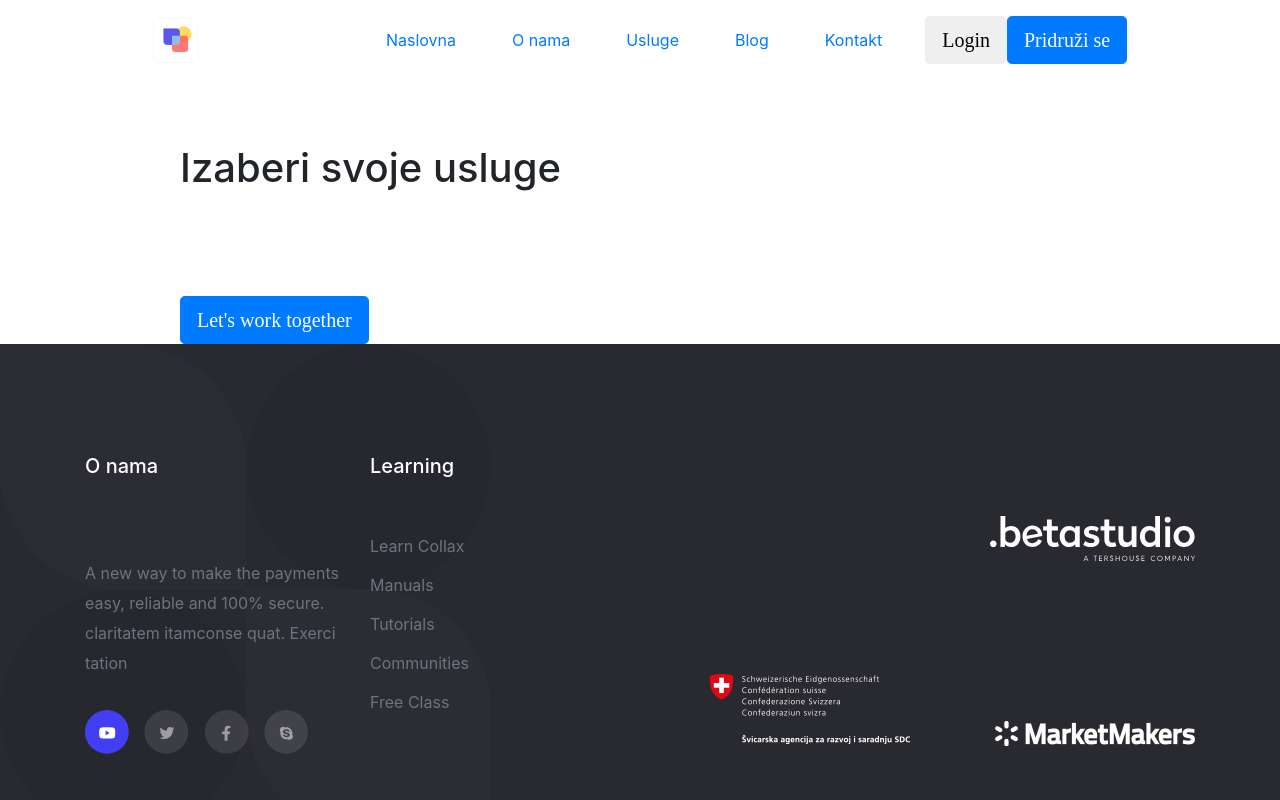
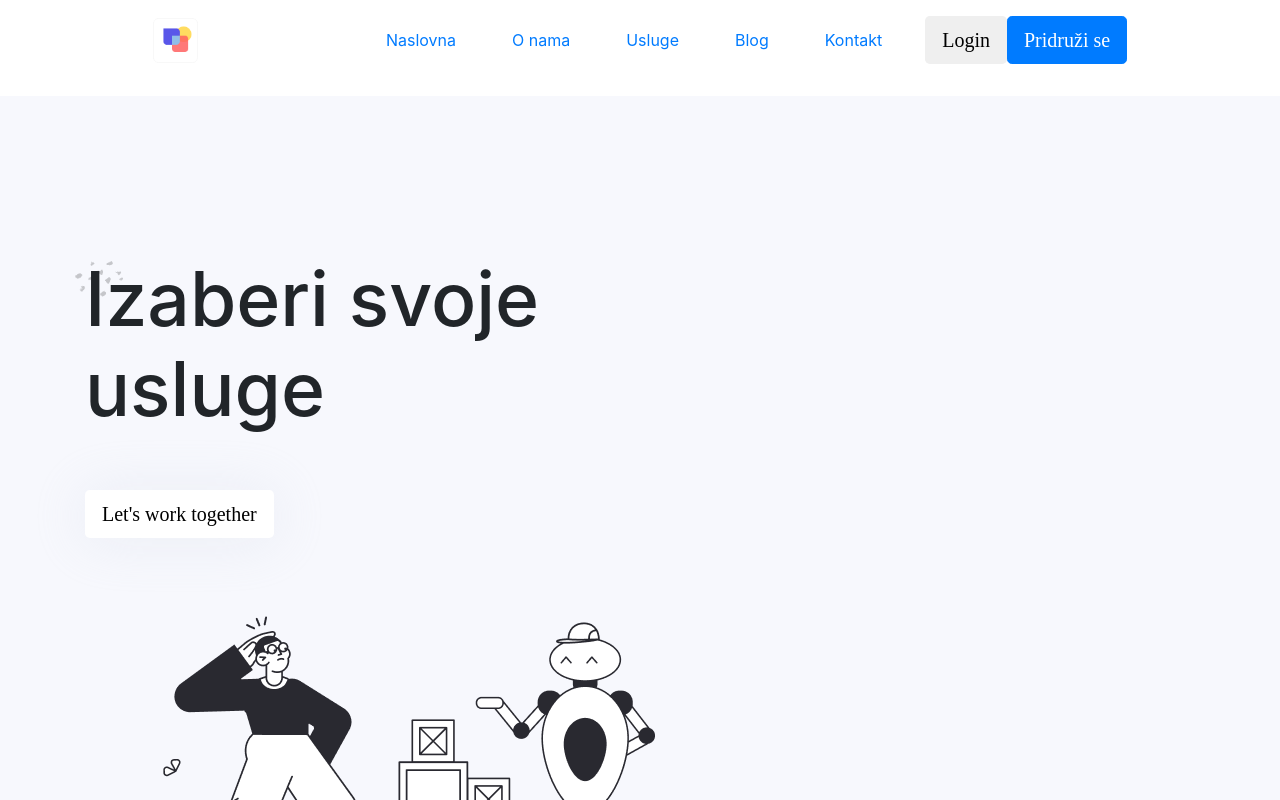
Before and after one commit to DZuz14/lol, a Next.js app: page /services in a window 1280 px wide. Shown: the top 800 px of the page. Built offline with nearby package versions, Linux system fonts and the light colour scheme; a web font is replaced by a local one.

Commit message:
just some minor tweaks

```diff
--- a/components/Navbar.js
+++ b/components/Navbar.js
@@ -23,7 +23,8 @@ export default function Navbar() {
 
           <ul className="nav col-12 col-lg-auto me-lg-auto mb-2 justify-content-center mb-md-0">
             <li>
-              <Link href="/" className="nav-link px-2 link-secondary aria-current">
+              <Link href="/" className="nav-link px-2 link-secondary aria-current
+">
                 Naslovna
               </Link>
             </li>
--- a/pages/services.js
+++ b/pages/services.js
@@ -1,23 +1,43 @@
-import "../styles/Home/Services.module.css";
-
-
+import styles from "../styles/Home/Services.module.css";
+import classNames from "classnames";
 
 export default function Services() {
-    return (
-    <section>
-    <div className="home container pt-5">
-      <div className="row">
-        <div className="col-1"></div>
-        <div className="col-8">
-          <h1 className="pb-5">Izaberi svoje usluge</h1>
-          <button className="btn btn-primary btn-lg mt-5 services-button"> Let's work together </button>
+  return (
+    <section className="padding-lg secondary">
+      <img
+        src="/img/sprinkles.png"
+        height={62}
+        className="position-absolute"
+        style={{ left: 70, top: 250 }}
+      />
+      <div className="home container pt-5">
+        <div className="row">
+          <div className="col-sm-7">
+            <h1 className={classNames("align-items-center", styles.h1)}>
+              Izaberi svoje usluge
+            </h1>
 
-
-
+            <button
+              className={classNames(
+                "btn",
+                "btn-lg",
+                "mt-5",
+                styles.servicesButton
+              )}
+            >
+              {" "}
+              Let's work together{" "}
+            </button>
+            <div className="col-sm-5">
+              <img
+                className="d-inline-flex align-items-center flex-row"
+                src="/img/servicesThumbnail.png"
+                style={{ marginTop: 60 }}
+              />
+            </div>
+          </div>
         </div>
       </div>
-    </div>
     </section>
-    )
-
-  }
+  );
+}
--- a/styles/Home/Services.module.css
+++ b/styles/Home/Services.module.css
@@ -1,4 +1,12 @@
-.services-button {
-    background-color: white;
-    color: black;
+.servicesButton {
+  background-color: white;
+  color: black;
+  box-shadow: 0px 2px 55px rgba(209, 214, 226, 0.32);
+  border-radius: 10px;
 }
+
+
+.h1 {
+ font-size: 75px;
+  max-width: 625px;
+}
--- a/styles/Home/home.module.css
+++ b/styles/Home/home.module.css
@@ -1,8 +1,9 @@
 
 .h1 {
-  padding-top: 60px;
+  padding-top: 110px;
   font-size: 75px;
   max-width: 625px;
+  padding-left: -60px;
 }
 
 .socialIcons {
--- a/styles/global.css
+++ b/styles/global.css
@@ -68,3 +68,11 @@ code {
 .btn-lg {
   padding: 15px 50px;
 }
+
+section.padding-lg {
+  padding: 110px 0;
+}
+
+section.secondary {
+  background: #f7f8fd;
+}
```
Also changed, not shown: components/Home/PopularBlog.js (+29 -35 lines), components/Home/Service.js (+19 -22 lines), pages/index.js (+11 -8 lines), styles/Home/PopularBlog.module.css (+9 -9 lines), styles/Home/Service.module.css (+3 -6 lines), public/img/servicesThumbnail.png (added).
